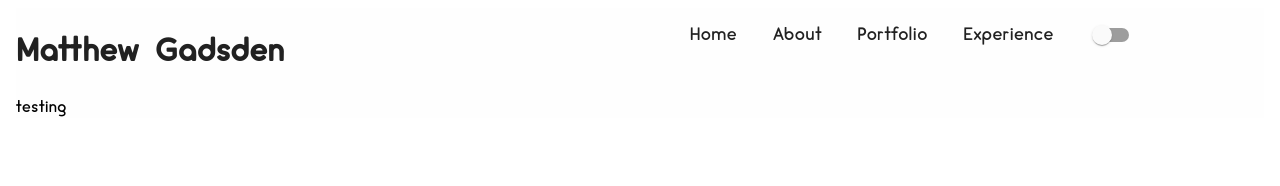
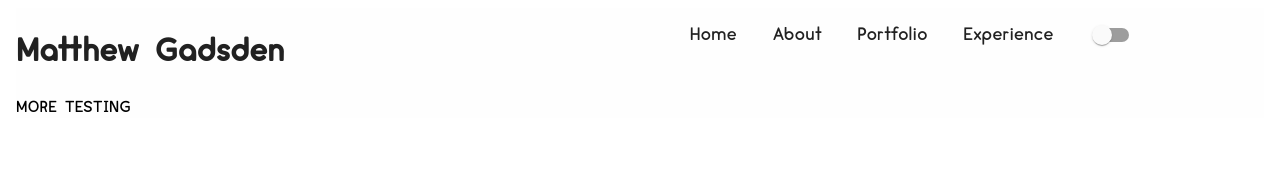
Before and after one commit to MatthewGadsden/MyPortfolio, a React (Create React App) app: page /experience in a window 1280 px wide. Shown: the top 186 px of the page. Built offline with nearby package versions, Linux system fonts and the light colour scheme.

Commit message:
add testing display for page

```diff
--- a/src/pages/experience/index.tsx
+++ b/src/pages/experience/index.tsx
@@ -4,7 +4,7 @@ const Experience = () => {
 
     return (
         <div>
-          testing
+          MORE TESTING
         </div>
     );
 }
```
